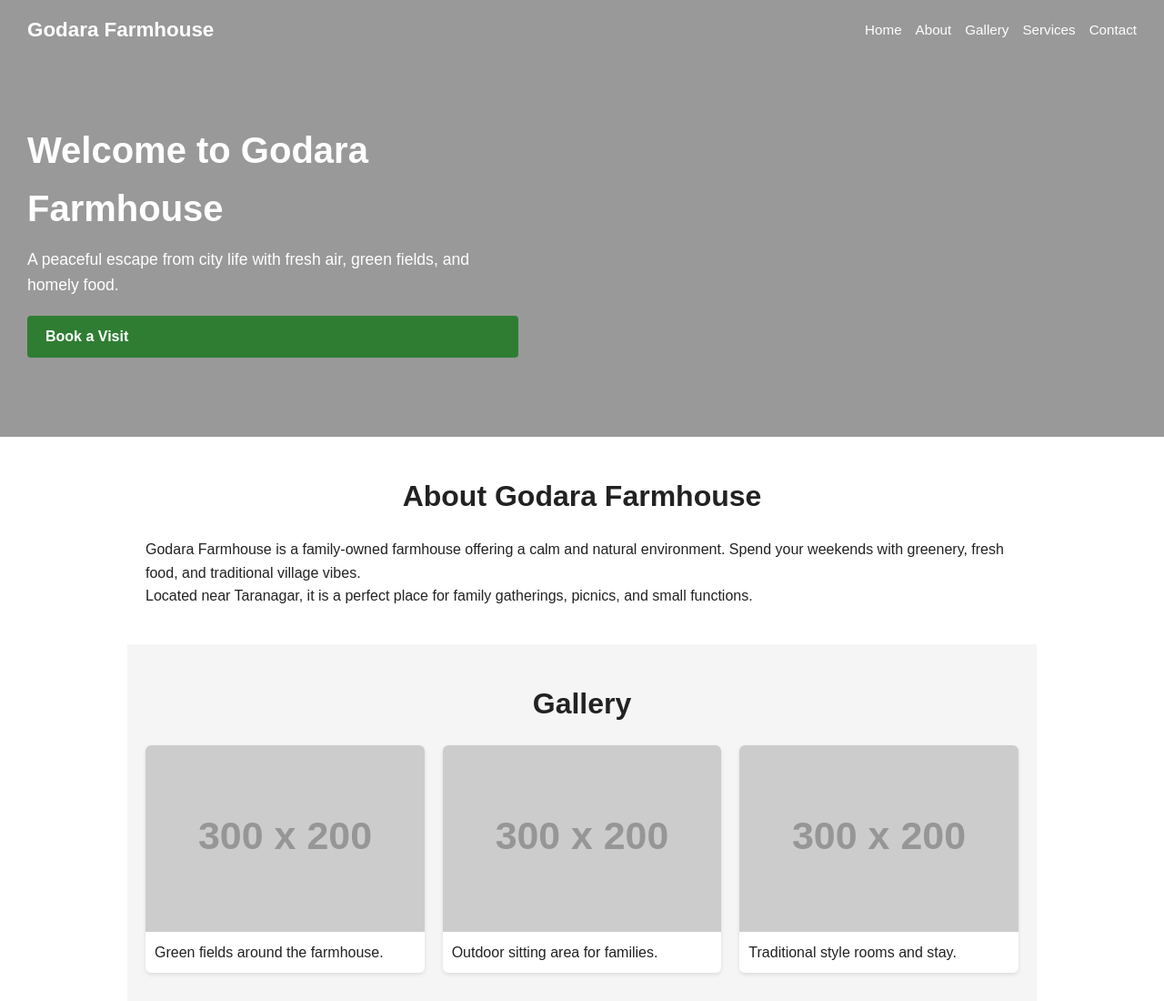
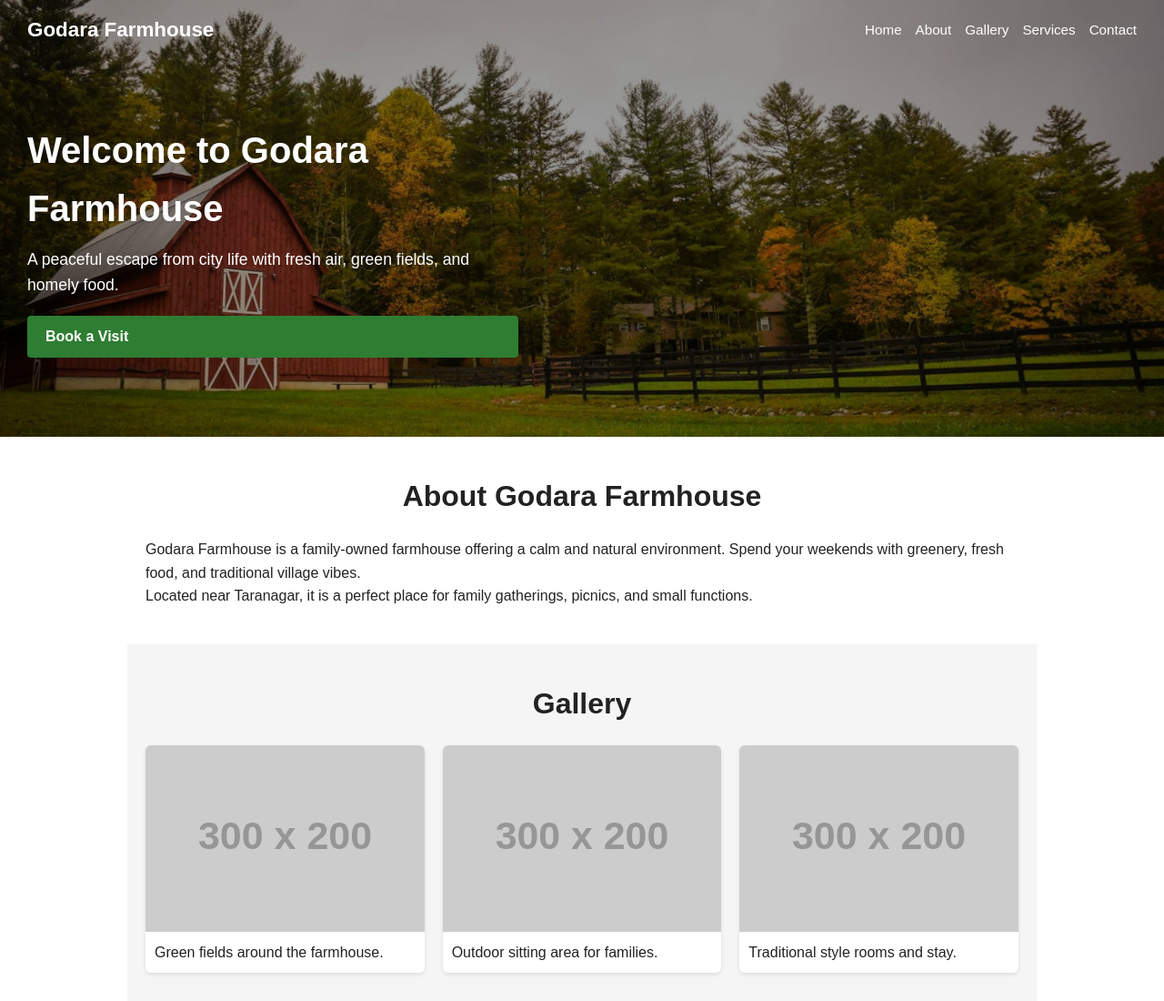
Before and after one commit to sandeepgodara17/goadrafarmhouse, a plain HTML site: page index.html in a window 1280 px wide. Shown: the top 1100 px of the page at 91% size. Drawn offline with Linux system fonts and the light colour scheme; placeholder pictures from the web are drawn by us.

Commit message:
Update style.css

```diff
--- a/style.css
+++ b/style.css
@@ -18,7 +18,7 @@ body {
         rgba(0, 0, 0, 0.4),
         rgba(0, 0, 0, 0.4)
     ),
-    url("background image.avif") center/cover no-repeat;
+    url("Back.jpeg") center/cover no-repeat;
     color: white;
     min-height: 60vh;
     display: flex;
```
